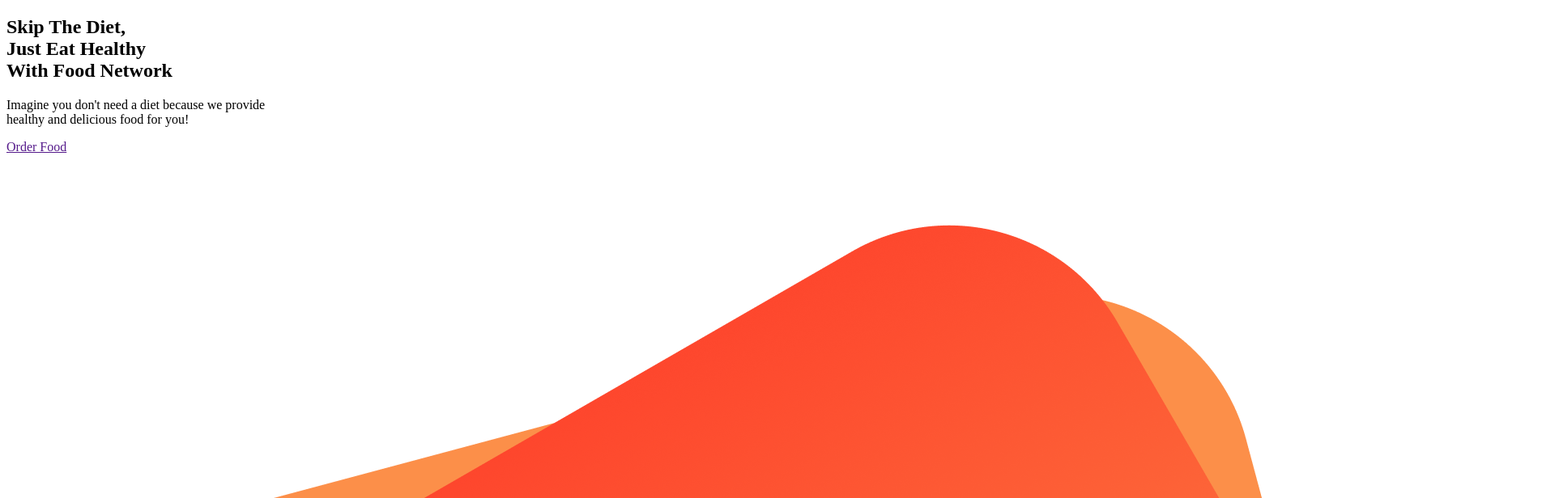
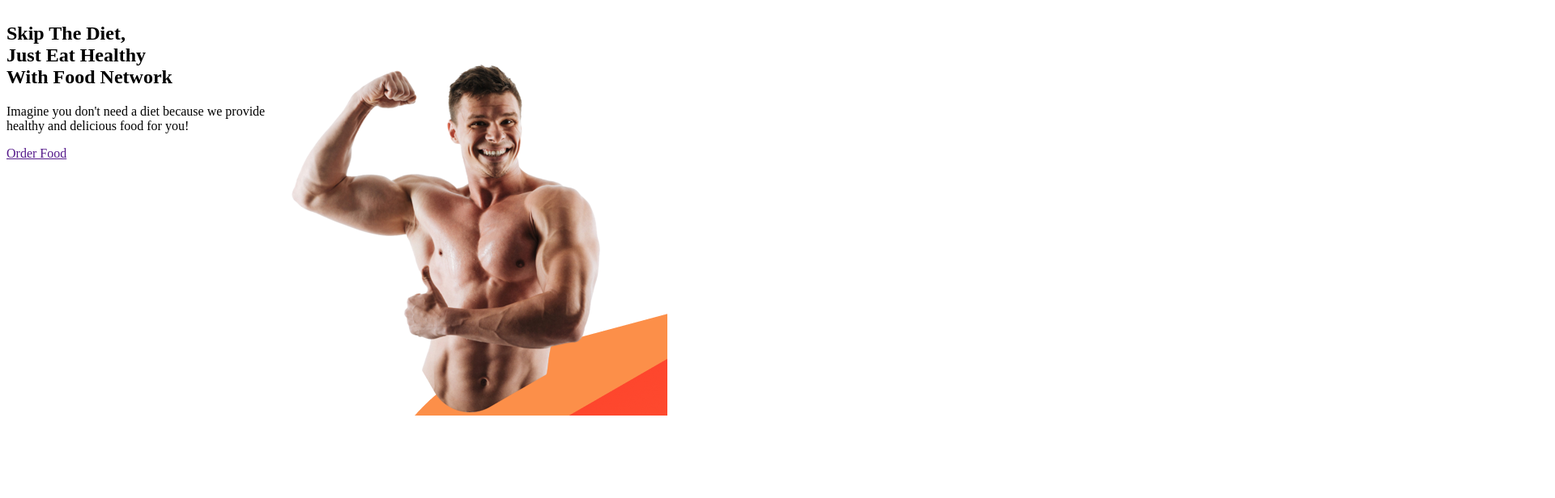
Before and after one commit to Greymist-WOLF/eat-healthy, a plain HTML site: page index.html in a window 1280 px wide. Shown: the top 616 px of the page at 81% size, 1920 px wide, since content can reach past the window. Drawn offline with Linux system fonts and the light colour scheme.

Commit message:
image added

```diff
--- a/index.html
+++ b/index.html
@@ -14,8 +14,8 @@
             <p>Imagine you don't need a diet because we provide <br>healthy and delicious food for you!</p>
             <a href="">Order Food</a>
         </div>
-        <div >
-            <img src="images/shapes/Group 8450.png" alt="orange background">
+        <div id="img-1">
+            <img src="images2/Hero_Image-removebg-preview.png" alt="fit person">
 
 
         </div>
--- a/style.css
+++ b/style.css
@@ -0,0 +1,8 @@
+section{
+    display: flex;
+
+}
+#img-1{
+    background-image: url(images/shapes/Group\ 8450.png);
+    background-repeat: no-repeat;
+}
```
Also changed, not shown: images2/Hero_Image-removebg-preview.png (added).
